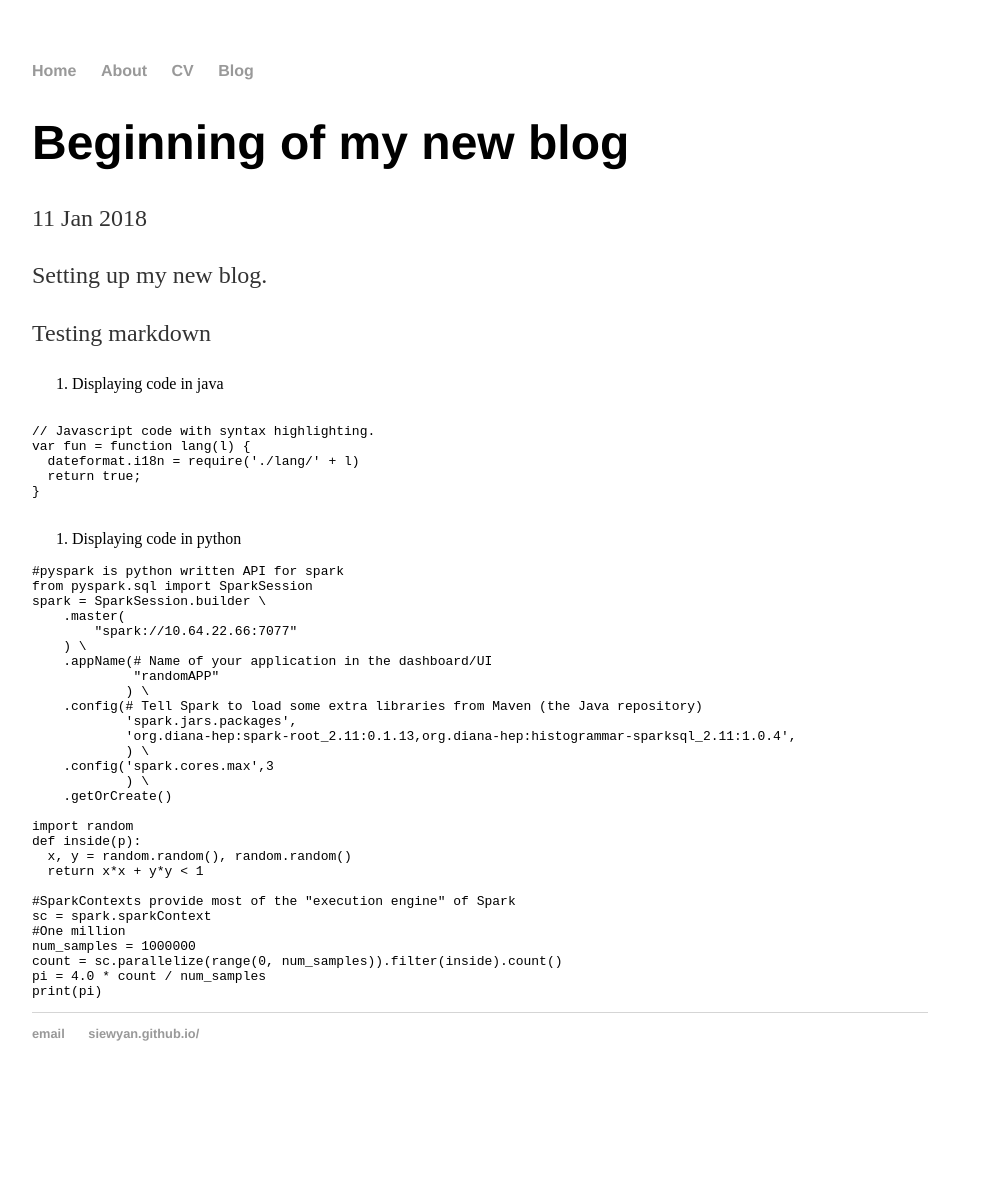
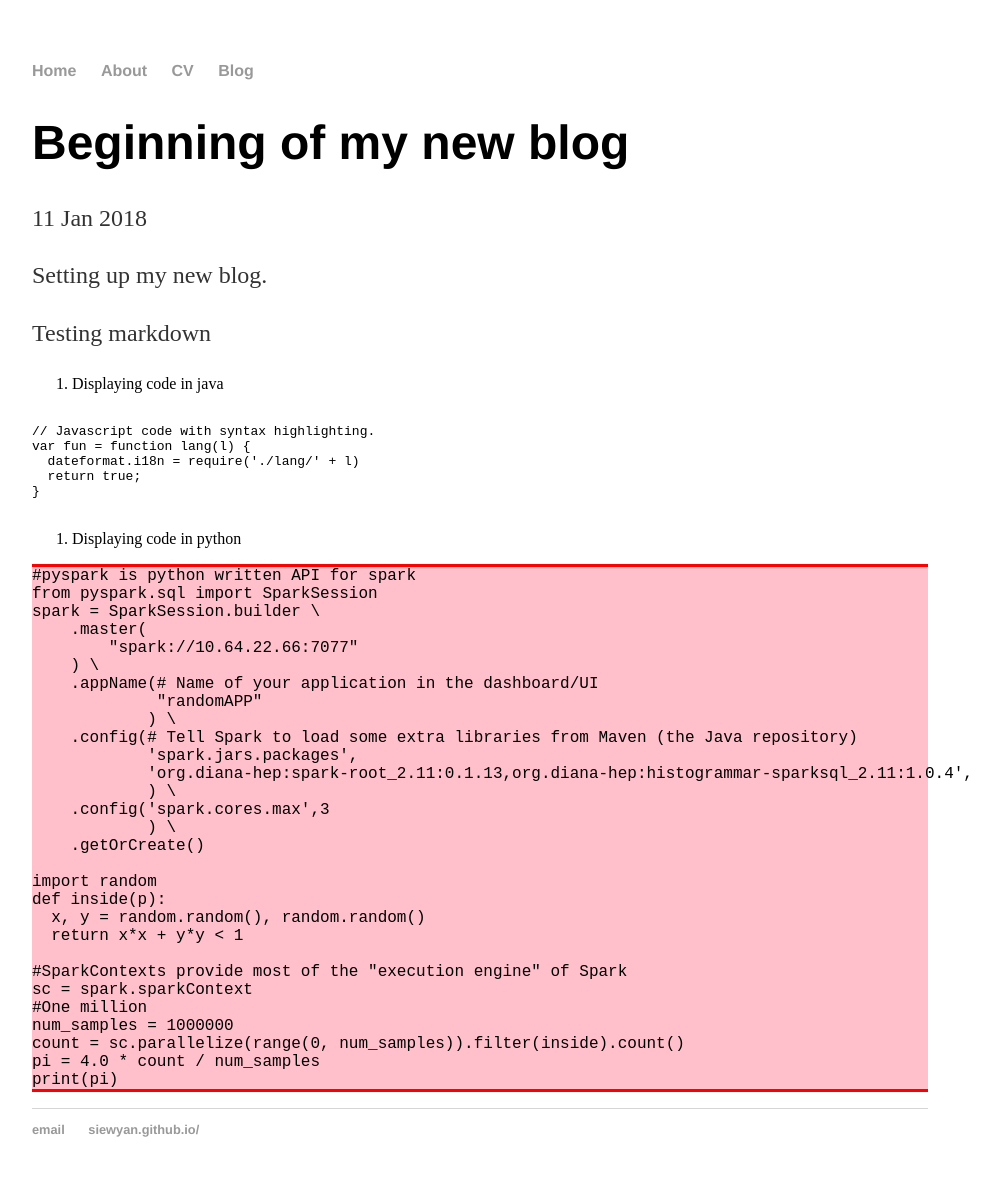
Before and after one commit to SiewYan/SiewYan.github.io, a Jekyll site: the page built from _posts/2018-01-11-NewBlog.md, in a window 1280 px wide. Shown: the whole page, without its empty margins (160-1159 px from the left). Built offline with Jekyll 4.4.1, drawn with Linux system fonts in a browser that asks for light colours; before the commit the page ends 1103 px from its top, so only the background shows below that.

Commit message:
Update 2018-01-11-NewBlog.md

```diff
--- a/_posts/2018-01-11-NewBlog.md
+++ b/_posts/2018-01-11-NewBlog.md
@@ -20,7 +20,7 @@ var fun = function lang(l) {
 </pre>
 
 2. Displaying code in python
-<pre code>
+<pre class="block-code">
 #pyspark is python written API for spark
 from pyspark.sql import SparkSession
 spark = SparkSession.builder \
```
